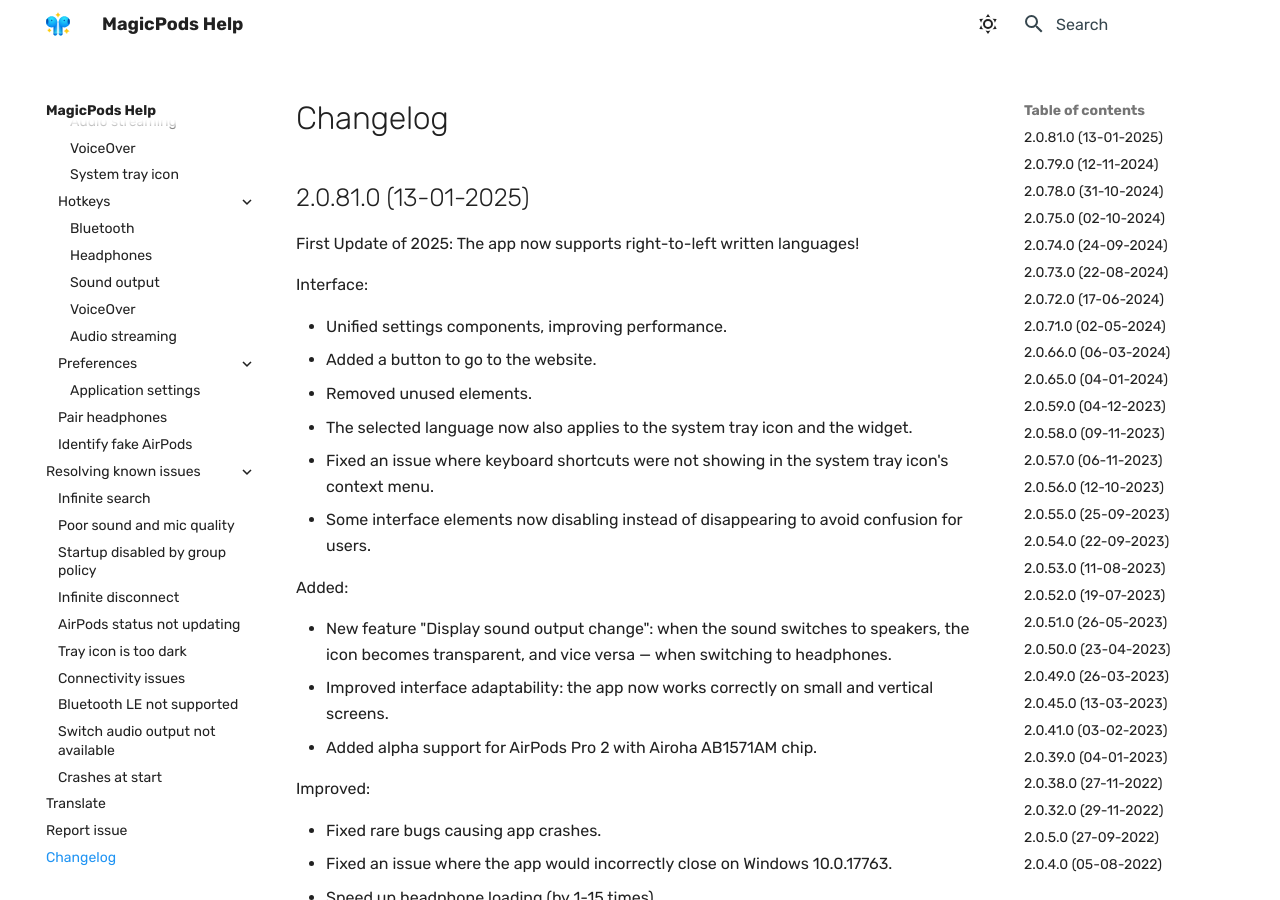
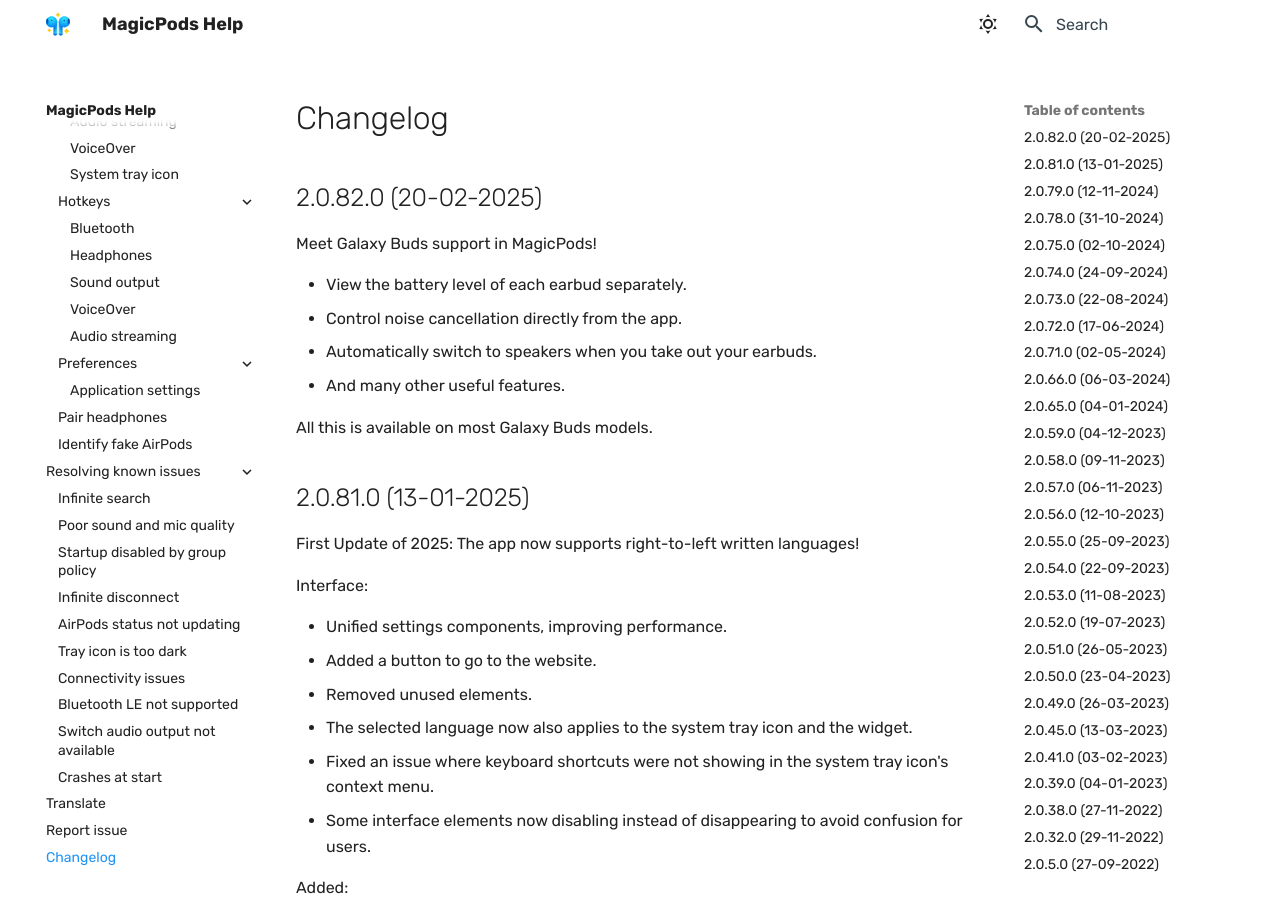
Before and after one commit to steam3d/help.magicpods.app, an MkDocs documentation site: the page built from docs/changelog.md, in a window 1280 px wide and 900 px high. Built offline with MkDocs 1.6.1 and Material for MkDocs 9.7.7, drawn with Linux system fonts in a browser that asks for light colours.

Commit message:
Update changelog.md

```diff
--- a/docs/changelog.md
+++ b/docs/changelog.md
@@ -1,3 +1,14 @@
+## 2.0.82.0 (20-02-2025)
+
+Meet Galaxy Buds support in MagicPods!
+
+- View the battery level of each earbud separately.
+- Control noise cancellation directly from the app.
+- Automatically switch to speakers when you take out your earbuds.
+- And many other useful features.
+
+All this is available on most Galaxy Buds models.
+
 ## 2.0.81.0 (13-01-2025)
 
 First Update of 2025: The app now supports right-to-left written languages!
```
